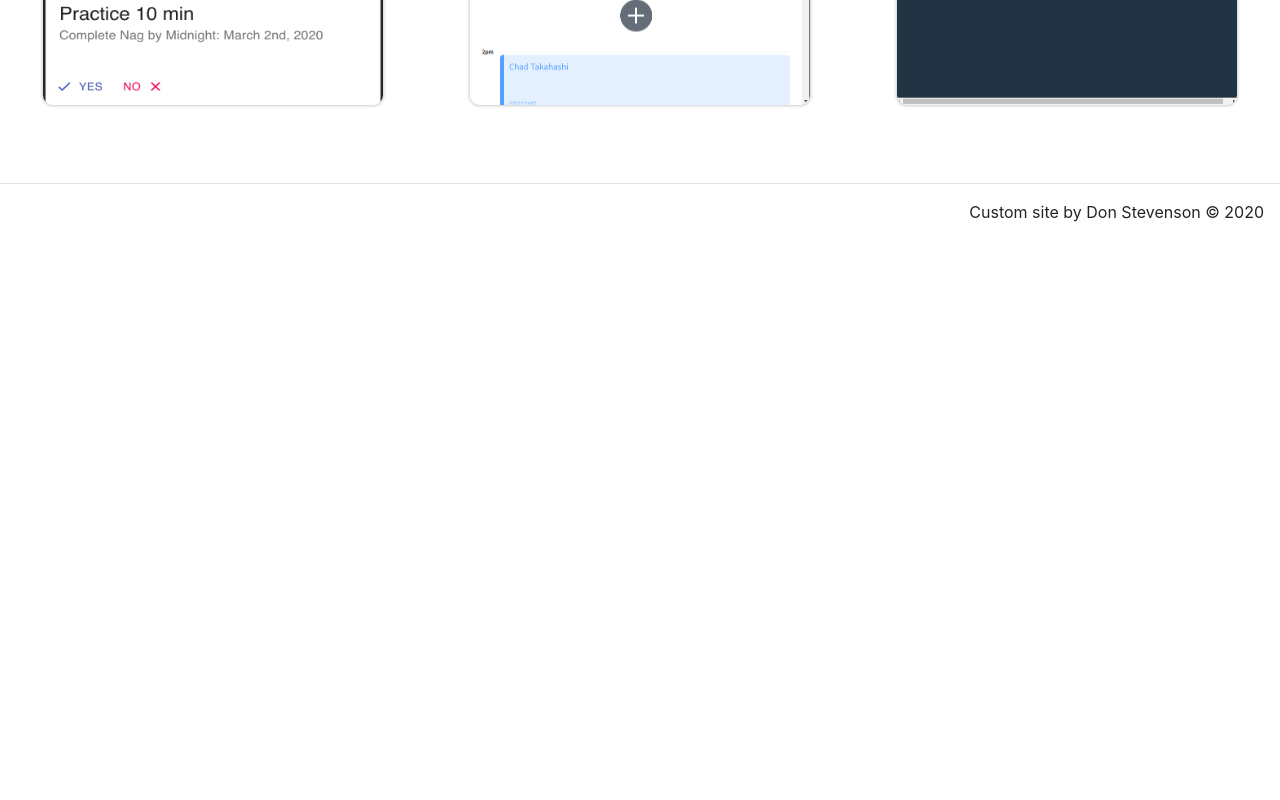
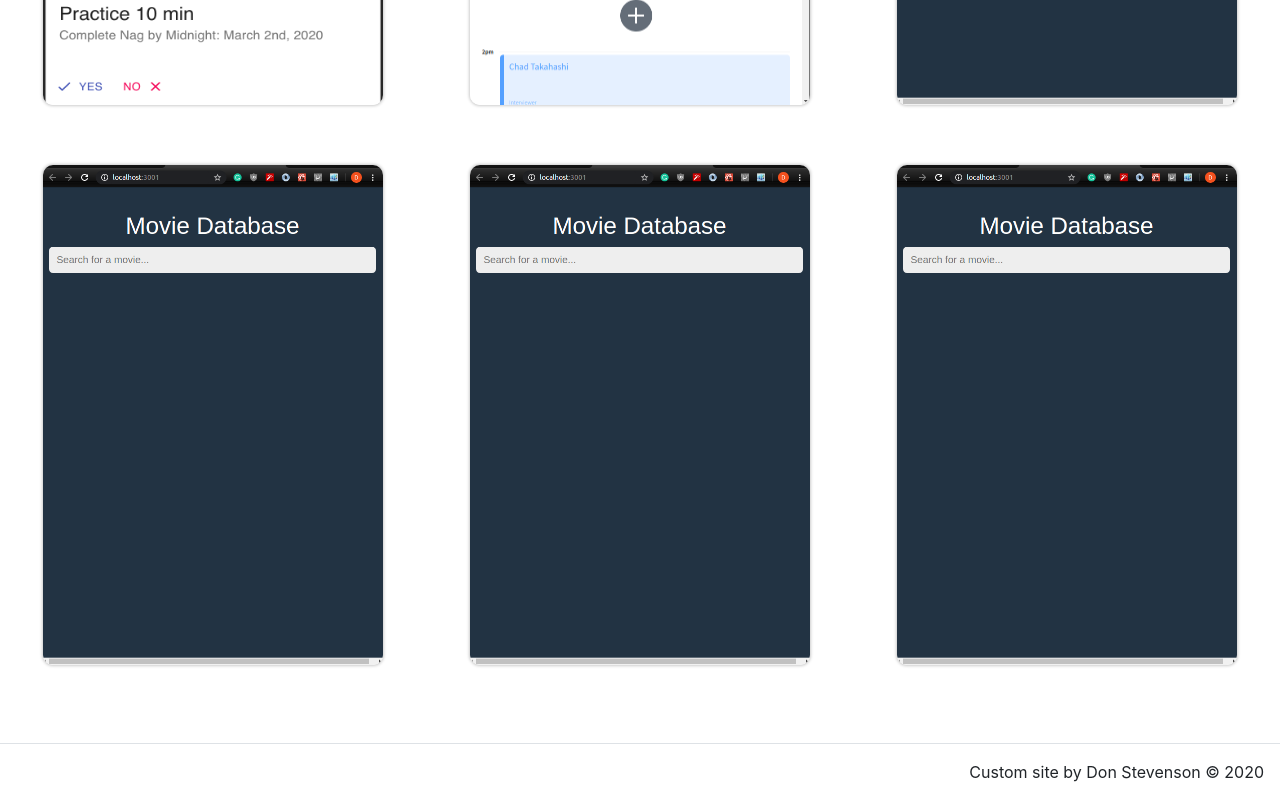
Before and after one commit to Don-Stevenson/personalWebsite, a React (Create React App) app: page / in a window 1280 px wide. Shown: the part 864-1664 px from the top of the page. Before the commit the page ends 1104 px from the top, so only its background shows below. Built offline with nearby package versions, Linux system fonts and the light colour scheme.

Commit message:
add 3 more app placeholders

```diff
--- a/src/components/Carousel.js
+++ b/src/components/Carousel.js
@@ -32,6 +32,30 @@ export default function Carousel() {
       },
       {
         id: 2,
+        title: "Movie-DB",
+        subTitle: "An app that returns movie search results.",
+        imgSrc: MovieDBStatic,
+        link: "https://github.com/Don-Stevenson/moviedb",
+        selected: false,
+      },
+      {
+        id: 3,
+        title: "Movie-DB",
+        subTitle: "An app that returns movie search results.",
+        imgSrc: MovieDBStatic,
+        link: "https://github.com/Don-Stevenson/moviedb",
+        selected: false,
+      },
+      {
+        id: 4,
+        title: "Movie-DB",
+        subTitle: "An app that returns movie search results.",
+        imgSrc: MovieDBStatic,
+        link: "https://github.com/Don-Stevenson/moviedb",
+        selected: false,
+      },
+      {
+        id: 5,
         title: "Movie-DB",
         subTitle: "An app that returns movie search results.",
         imgSrc: MovieDBStatic,
@@ -98,6 +122,6 @@ export default function Carousel() {
   return (
     <Container fluid={true}>
       <Row className="justify-content-around">{makeItems(state.items)}</Row>
-    </Container>
+     </Container>
   );
 }
```
